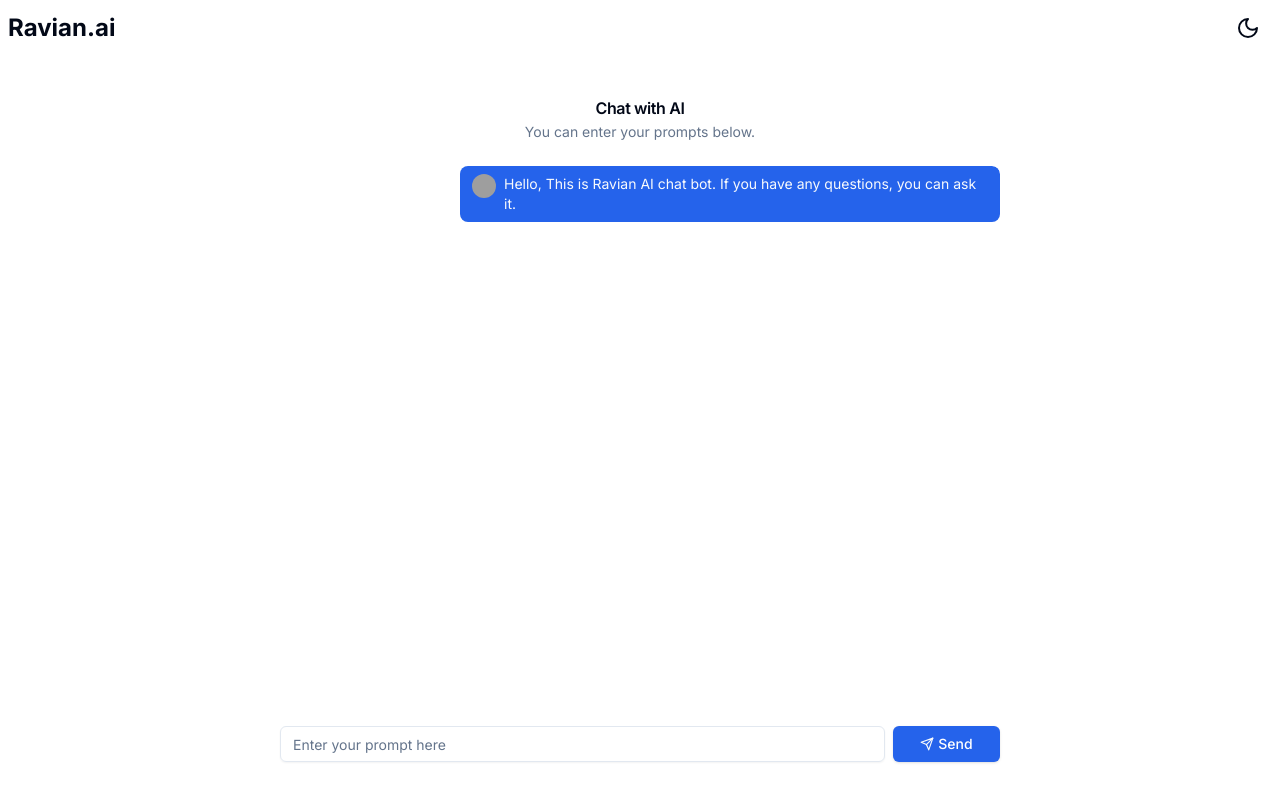
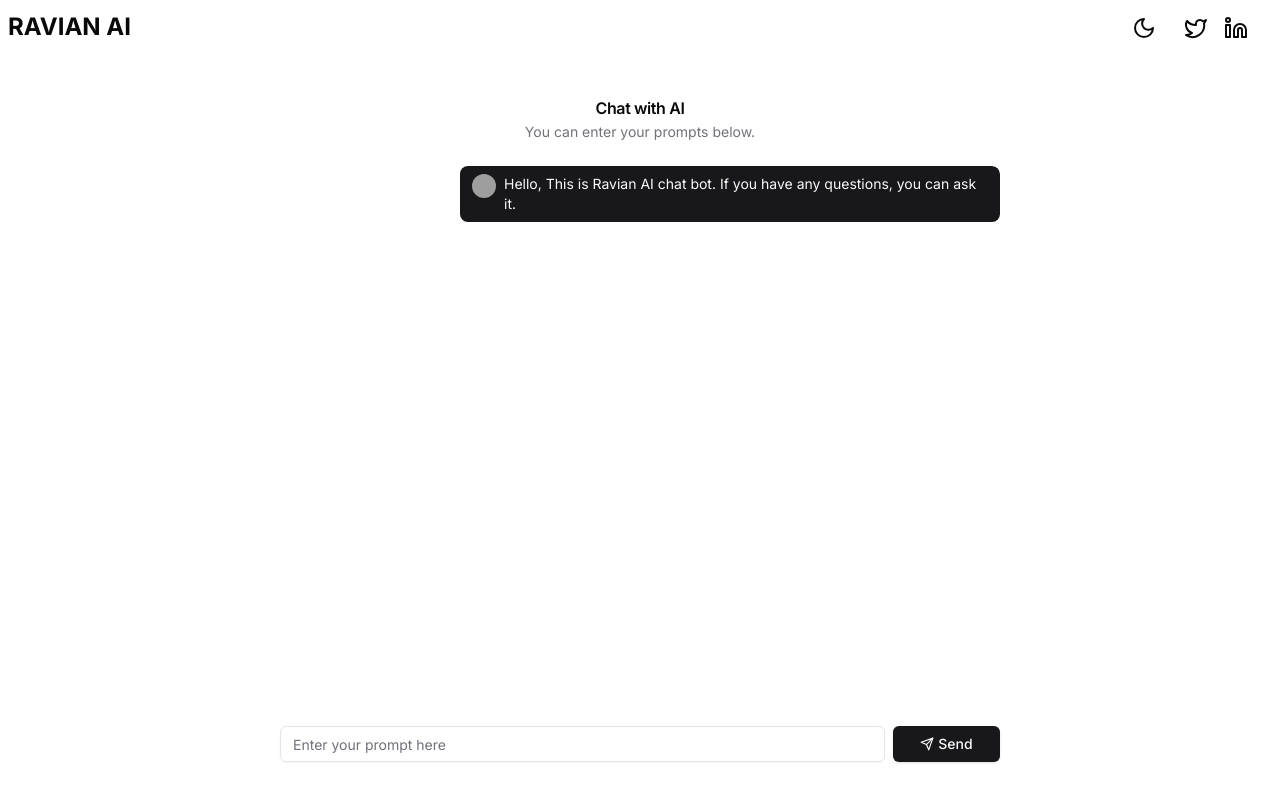
Before and after one commit to EbrahimAfridi/AI-Chatbot, a Next.js app: page / in a window 1280 px wide. Built offline with nearby package versions, Linux system fonts and the light colour scheme; no server answers; grey boxes are pictures that could not be loaded.

Commit message:
Added: Ravian AI link and new theme

```diff
--- a/src/app/globals.css
+++ b/src/app/globals.css
@@ -5,47 +5,47 @@
         @layer base {
           :root {
             --background: 0 0% 100%;
-        --foreground: 222.2 84% 4.9%;
+            --foreground: 240 10% 3.9%;
             --card: 0 0% 100%;
-        --card-foreground: 222.2 84% 4.9%;
+            --card-foreground: 240 10% 3.9%;
             --popover: 0 0% 100%;
-        --popover-foreground: 222.2 84% 4.9%;
-        --primary: 221.2 83.2% 53.3%;
-        --primary-foreground: 210 40% 98%;
-        --secondary: 210 40% 96.1%;
-        --secondary-foreground: 222.2 47.4% 11.2%;
-        --muted: 210 40% 96.1%;
-        --muted-foreground: 215.4 16.3% 46.9%;
-        --accent: 210 40% 96.1%;
-        --accent-foreground: 222.2 47.4% 11.2%;
+            --popover-foreground: 240 10% 3.9%;
+            --primary: 240 5.9% 10%;
+            --primary-foreground: 0 0% 98%;
+            --secondary: 240 4.8% 95.9%;
+            --secondary-foreground: 240 5.9% 10%;
+            --muted: 240 4.8% 95.9%;
+            --muted-foreground: 240 3.8% 46.1%;
+            --accent: 240 4.8% 95.9%;
+            --accent-foreground: 240 5.9% 10%;
             --destructive: 0 84.2% 60.2%;
-        --destructive-foreground: 210 40% 98%;
-        --border: 214.3 31.8% 91.4%;
-        --input: 214.3 31.8% 91.4%;
-        --ring: 221.2 83.2% 53.3%;
+            --destructive-foreground: 0 0% 98%;
+            --border: 240 5.9% 90%;
+            --input: 240 5.9% 90%;
+            --ring: 240 5.9% 10%;
             --radius: 0.5rem;
           }
 
           .dark {
-        --background: 222.2 84% 4.9%;
-        --foreground: 210 40% 98%;
-        --card: 222.2 84% 4.9%;
-        --card-foreground: 210 40% 98%;
-        --popover: 222.2 84% 4.9%;
-        --popover-foreground: 210 40% 98%;
-        --primary: 217.2 91.2% 59.8%;
-        --primary-foreground: 222.2 47.4% 11.2%;
-        --secondary: 217.2 32.6% 17.5%;
-        --secondary-foreground: 210 40% 98%;
-        --muted: 217.2 32.6% 17.5%;
-        --muted-foreground: 215 20.2% 65.1%;
-        --accent: 217.2 32.6% 17.5%;
-        --accent-foreground: 210 40% 98%;
+            --background: 240 10% 3.9%;
+            --foreground: 0 0% 98%;
+            --card: 240 10% 3.9%;
+            --card-foreground: 0 0% 98%;
+            --popover: 240 10% 3.9%;
+            --popover-foreground: 0 0% 98%;
+            --primary: 0 0% 98%;
+            --primary-foreground: 240 5.9% 10%;
+            --secondary: 240 3.7% 15.9%;
+            --secondary-foreground: 0 0% 98%;
+            --muted: 240 3.7% 15.9%;
+            --muted-foreground: 240 5% 64.9%;
+            --accent: 240 3.7% 15.9%;
+            --accent-foreground: 0 0% 98%;
             --destructive: 0 62.8% 30.6%;
-        --destructive-foreground: 210 40% 98%;
-        --border: 217.2 32.6% 17.5%;
-        --input: 217.2 32.6% 17.5%;
-        --ring: 224.3 76.3% 48%;
+            --destructive-foreground: 0 0% 98%;
+            --border: 240 3.7% 15.9%;
+            --input: 240 3.7% 15.9%;
+            --ring: 240 4.9% 83.9%;
           }
         }
 
--- a/src/components/ui/Form.tsx
+++ b/src/components/ui/Form.tsx
@@ -2,6 +2,8 @@
 import { Button } from "./button";
 import { Send } from "lucide-react";
 import { Input } from "./input";
+import { ReloadIcon } from "@radix-ui/react-icons";
+
 
 interface FormProps {
   onSubmit: (event: FormEvent<HTMLFormElement>) => void;
@@ -32,14 +34,19 @@
           className="flex-grow w-[85%]"
           disabled={loading}
         />
-        <Button
+        {loading === false ? <Button
           type="submit"
           className="w-[15%] gap-1 flex justify-center"
-          disabled={loading}
+          // disabled={loading}
         >
           <Send className="h-3.5 w-3.5" />
-          <span className="text-white">Send</span>
+          <span>Send</span>
         </Button>
+        :
+        <Button disabled>
+          <ReloadIcon className="mr-2 h-4 w-4 animate-spin" />
+          Please wait
+        </Button>}
       </div>
     </form>
   );
--- a/src/components/ui/Header.tsx
+++ b/src/components/ui/Header.tsx
@@ -1,13 +1,31 @@
 import React from "react";
 import ThemeToggle from "@/components/ui/ThemeToggle";
+import { Linkedin, Twitter } from "lucide-react";
+import "../../styles/header.css";
 
 const Header = () => {
   return (
     <header className="w-full p-2 mb-5">
       <div className="flex items-center justify-between max-w-[88rem] mx-auto px-0">
-        <h1 className="text-2xl font-bold">Ravian.ai</h1>
-        <div>
+        <a href="https://ravian.ai/" target="_blank">
+          <h1 className="text-2xl font-bold heading-link">RAVIAN AI</h1>
+        </a>
+        <div className="flex items-center justify-start gap-4 mr-6">
           <ThemeToggle />
+          <a
+            href="https://x.com/EbrahimAfridi3"
+            target="blank"
+            rel="noopener noreferrer"
+          >
+            <Twitter />
+          </a>
+          <a
+            href="https://www.linkedin.com/in/ebrahim-afridi-83188b219/"
+            target="blank"
+            rel="noopener noreferrer"
+          >
+            <Linkedin />
+          </a>
         </div>
       </div>
     </header>
--- /dev/null
+++ b/src/styles/header.css
@@ -0,0 +1,22 @@
+.heading-link {
+  position: relative;
+  display: inline-block;
+  text-decoration: none;
+  color: inherit;
+  padding-bottom: 2px;
+}
+
+.heading-link::after {
+  content: '';
+  position: absolute;
+  left: 0;
+  bottom: 0;
+  width: 0;
+  height: 2px;
+  background: currentColor;
+  transition: width 0.3s ease-in-out;
+}
+
+.heading-link:hover::after {
+  width: 100%;
+}
```
Lines whose indentation alone changed are shown as unchanged.
